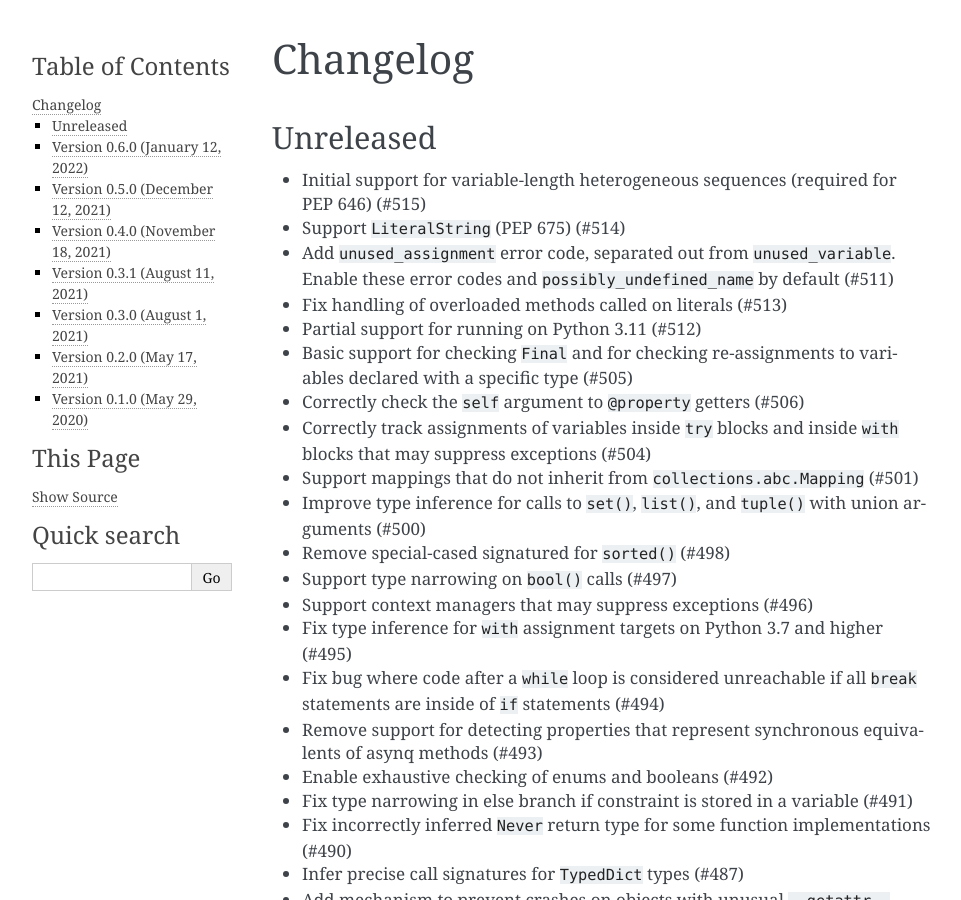
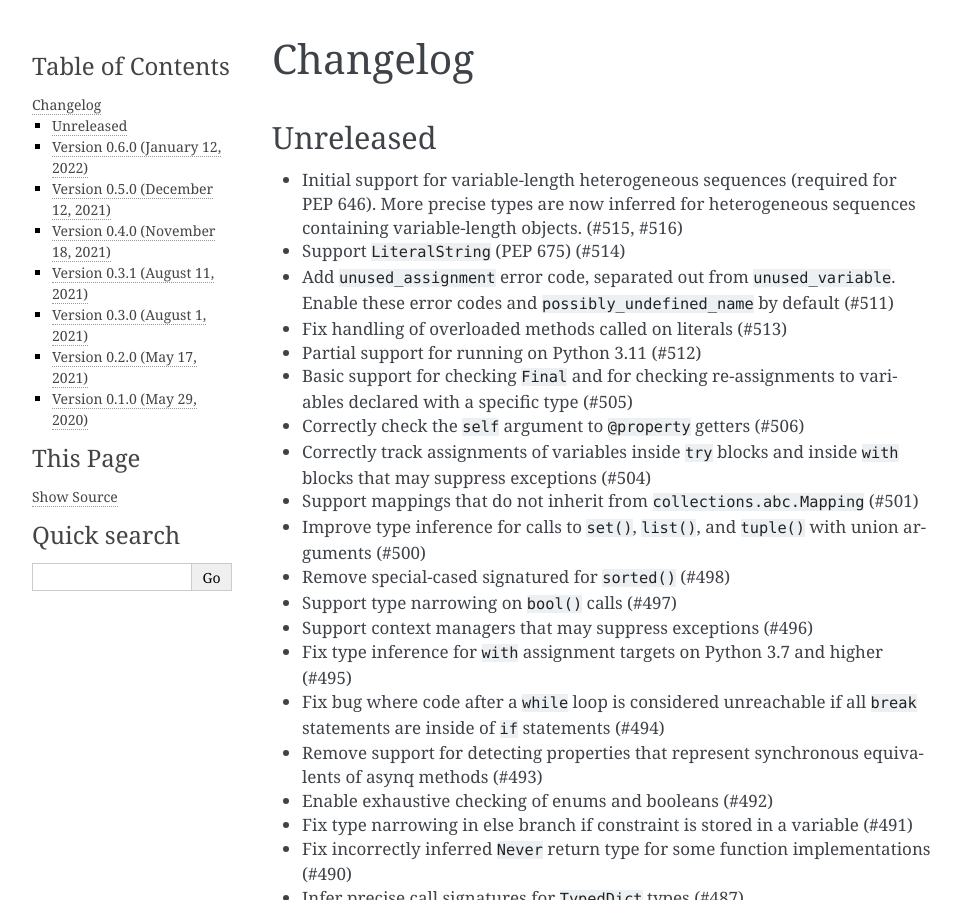
Before and after one commit to quora/pyanalyze, a Sphinx documentation site: the page built from docs/changelog.md, in a window 1280 px wide and 900 px high. Shown: the whole window, without its empty margins (148-1109 px from the left). Built offline with Sphinx 7.4.7, drawn with Linux system fonts in a browser that asks for light colours.

Commit message:
add to changelog

```diff
--- a/docs/changelog.md
+++ b/docs/changelog.md
@@ -3,7 +3,9 @@
 ## Unreleased
 
 - Initial support for variable-length heterogeneous sequences
-  (required for PEP 646) (#515)
+  (required for PEP 646). More precise types are now inferred
+  for heterogeneous sequences containing variable-length
+  objects. (#515, #516)
 - Support `LiteralString` (PEP 675) (#514)
 - Add `unused_assignment` error code, separated out from
   `unused_variable`. Enable these error codes and
```
